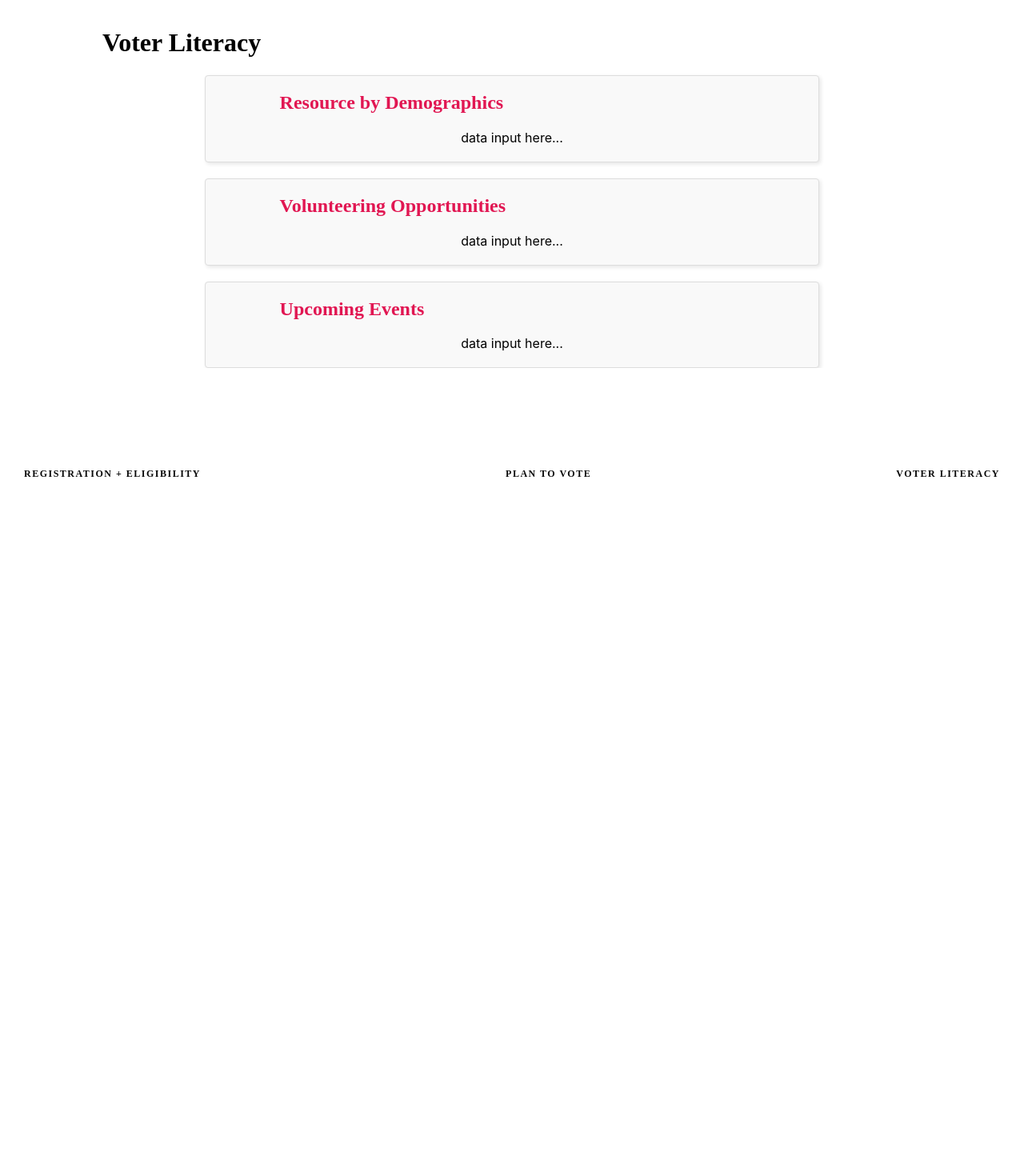
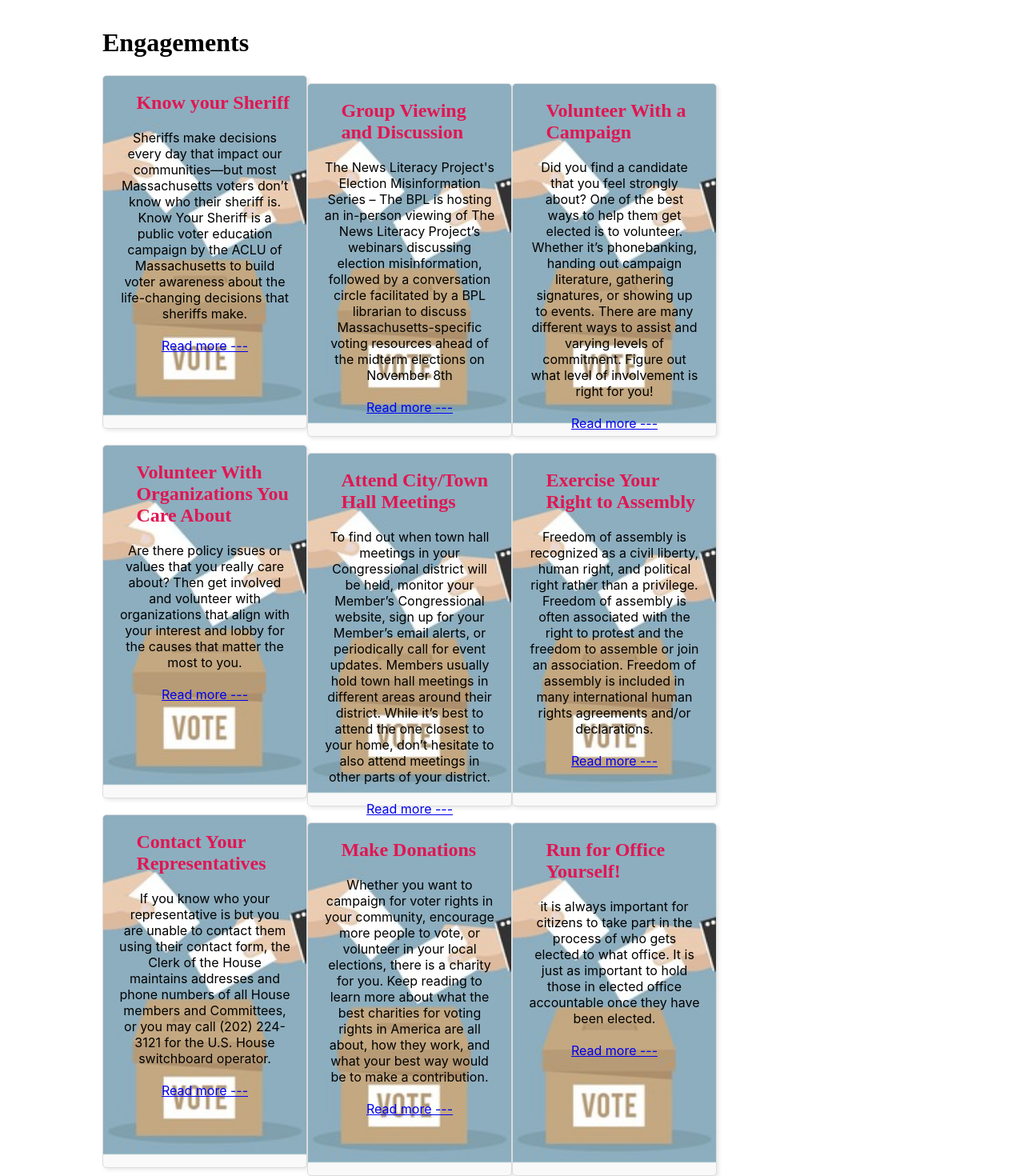
Before and after one commit to danshahaf/TechForChangeHackathon, a React (Create React App) app: page / in a window 1280 px wide. Shown: the part 1240-2710 px from the top of the page at 80% size. Before the commit the page ends 1860 px from the top, so only its background shows below. Built offline with nearby package versions, Linux system fonts and the light colour scheme.

Commit message:
final commit at Hackathon

```diff
--- a/src/ImageContainer.js
+++ b/src/ImageContainer.js
@@ -6,8 +6,10 @@ function ImageContainer(props) {
 
     return (
       <div className="imgComp">
-        <a href={url}>
-            <img src={imageFile} alt="preview" />
+        <a className="imgcontrols" href={url}>
+            <div>
+                <img src={imageFile} alt="preview" />
+            </div>
         </a>
       </div>
     );
--- a/src/intro.css
+++ b/src/intro.css
@@ -47,4 +47,10 @@
 
     IC {
         justify-content: center;
+        transition: transform 0.3s ease
     }
+
+    IC:hover {
+        transform: scale(1.5);
+        cursor: pointer;
+    }
--- a/src/vlpage.css
+++ b/src/vlpage.css
@@ -12,17 +12,31 @@
 
 .VLSec {
     width: 60%;
-    margin: 0 auto;
+    margin: 0 10%;
     display: flex;
     flex-direction: column;
-    align-items: left;
-    margin-left: 20%;
+    align-items: center;
+  }
+
+  .row {
+    display: flex;
+    flex-direction: row;
+    width: 100%;
+    justify-content: space-between;
+
   }
 
   .VLSections {
+    width: 35%;
+    height: 400px;
+    margin: 5px 30px;
     background-color: #f9f9f9;
     border: 1px solid #ddd;
-    border-radius: 4px;
+    background-image: url("./votebg.png");
+    background-size: 170%;
+    background-position: 50% 25%;
+    backdrop-filter: blur(100%);
+    border-radius: 5px;
     padding: 20px;
     margin: 10px 0;
     box-shadow: 2px 2px 5px rgba(0, 0, 0, 0.1);
@@ -30,7 +44,8 @@
   }
 
   .VLSections:hover {
-    transform: translateX(20px);
+    /*transform: translateX(20px);*/
+    transform: scale(1.1);
   }
 
   .VLSections:first-child {
--- a/src/vlpage.js
+++ b/src/vlpage.js
@@ -2,43 +2,102 @@ import React from 'react';
 import './vlpage.css';
 import logo from './WeVote_Logo.png';
 
-function VLPage(props) {
+function VLPage() {
     return (
       <div className='VLPage'>
         <div className='Scroll'>
 
 
-
-
-
-
-
-
-
             <div className='VLTitle'>
-                <h1> Voter Literacy </h1>
+                <h1> Engagements </h1>
             </div>
 
             {/*<div class='Logo'>
                 <img src={logo} alt="logo"></img>
             </div>*/}
             <div className='VLSec'>
+                <div className='row'>
                     <div className='VLSections'>
                         {/* Resource by Demographics */}
-                    <h2> Resource by Demographics </h2>
-                    <p> data input here...</p>
+                        <h2> Know your Sheriff </h2>
+                        <p> Sheriffs make decisions every day that impact our communities—but most Massachusetts voters don’t know who their sheriff is. Know Your Sheriff is a public voter education campaign by the ACLU of Massachusetts to build voter awareness about the life-changing decisions that sheriffs make.
+                        </p>
+                        <br/>
+                        <a href='https://bpl.bibliocommons.com/v2/events?q=ACLU%20of%20Massachusettes&_ga=2.22156281.397911856.1661106332-147878198.1659012866 ' class='btn'> Read more --- </a>
                     </div>
                     <div className='VLSections'>
                         {/* Volunteering Opportunin*/}
-                    <h2> Volunteering Opportunities </h2>
-                    <p> data input here...</p>
+                        <h2> Group Viewing and Discussion </h2>
+                        <p> The News Literacy Project's Election Misinformation Series – The BPL is hosting an in-person viewing of The News Literacy Project’s webinars discussing election misinformation, followed by a conversation circle facilitated by a BPL librarian to discuss Massachusetts-specific voting resources ahead of the midterm elections on November 8th
+                        </p>
+                        <br/>
+                        <a href='https://bpl.bibliocommons.com/events/633f2b2716d1429e01c866fc' class='btn'> Read more --- </a>
                     </div>
                     <div className='VLSections'>
                         {/* Upcoming Events */}
-                    <h2> Upcoming Events </h2>
-                    <p> data input here...</p>
+                        <h2> Volunteer With a Campaign </h2>
+                        <p> Did you find a candidate that you feel strongly about? One of the best ways to help them get elected is to volunteer. Whether it’s phonebanking, handing out campaign literature, gathering signatures, or showing up to events. There are many different ways to assist and varying levels of commitment. Figure out what level of involvement is right for you!
+                        </p>
+                        <br/>
+                        <a href='https://www.michelleforboston.com/volunteer' class='btn'> Read more --- </a>
                     </div>
                 </div>
+
+
+                <div className='row'>
+                    <div className='VLSections'>
+                        {/* Resource by Demographics */}
+                        <h2> Volunteer With Organizations You Care About </h2>
+                        <p> Are there policy issues or values that you really care about? Then get involved and volunteer with organizations that align with your interest and lobby for the causes that matter the most to you.</p>
+                        <br/>
+                        <a href='https://www.massvote.org/volunteer' class='btn'> Read more --- </a>
+                    </div>
+                    <div className='VLSections'>
+                        {/* Volunteering Opportunin*/}
+                        <h2> Attend City/Town Hall Meetings </h2>
+                        <p> To find out when town hall meetings in your Congressional district will be held, monitor your Member’s Congressional website, sign up for your Member’s email alerts, or periodically call for event updates. Members usually hold town hall meetings in different areas around their district. While it’s best to attend the one closest to your home, don’t hesitate to also attend meetings in other parts of your district.
+                        </p>
+                        <br/>
+                        <a href='https://www.boston.gov/departments/city-council' class='btn'> Read more --- </a>
+                    </div>
+                    <div className='VLSections'>
+                        {/* Upcoming Events */}
+                        <h2> Exercise Your Right to Assembly </h2>
+                        <p> Freedom of assembly is recognized as a civil liberty, human right, and political right rather than a privilege. Freedom of assembly is often associated with the right to protest and the freedom to assemble or join an association. Freedom of assembly is included in many international human rights agreements and/or declarations.
+                        </p>
+                        <br/>
+                        <a href='https://www.aclum.org/en/know-your-rights/know-your-rights-demonstrations-and-protests' class='btn'> Read more --- </a>
+                    </div>
+                </div>
+
+
+                <div className='row'>
+                    <div className='VLSections'>
+                        {/* Resource by Demographics */}
+                        <h2> Contact Your Representatives </h2>
+                        <p> If you know who your representative is but you are unable to contact them using their contact form, the Clerk of the House maintains addresses and phone numbers of all House members and Committees, or you may call (202) 224-3121 for the U.S. House switchboard operator.</p>
+                        <br/>
+                        <a href='https://www.house.gov/representatives/find-your-representative' class='btn'> Read more --- </a>
+                    </div>
+                    <div className='VLSections'>
+                        {/* Volunteering Opportunin*/}
+                        <h2> Make Donations</h2>
+                        <p> Whether you want to campaign for voter rights in your community, encourage more people to vote, or volunteer in your local elections, there is a charity for you. Keep reading to learn more about what the best charities for voting rights in America are all about, how they work, and what your best way would be to make a contribution.
+                        </p>
+                        <br/>
+                        <a href='https://impactful.ninja/best-charities-for-voting-rights-in-america/' class='btn'> Read more --- </a>
+                    </div>
+                    <div className='VLSections'>
+                        {/* Upcoming Events */}
+                        <h2> Run for Office Yourself! </h2>
+                        <p> it is always important for citizens to take part in the process of who gets elected to what office. It is just as important to hold those in elected office accountable once they have been elected.
+                        </p>
+                        <br/>
+                        <a href='https://www.theascendfund.org/post/why-you-yes-you-should-run-for-office-in-2022' class='btn'> Read more --- </a>
+                    </div>
+                </div>
+            </div>
+
         </div>
     </div>
     );
```
Also changed, not shown: src/ImageContainer.css (+24 -4 lines), src/votebg.jpeg (added), src/votebg.png (added). Lines whose indentation alone changed are shown as unchanged.
